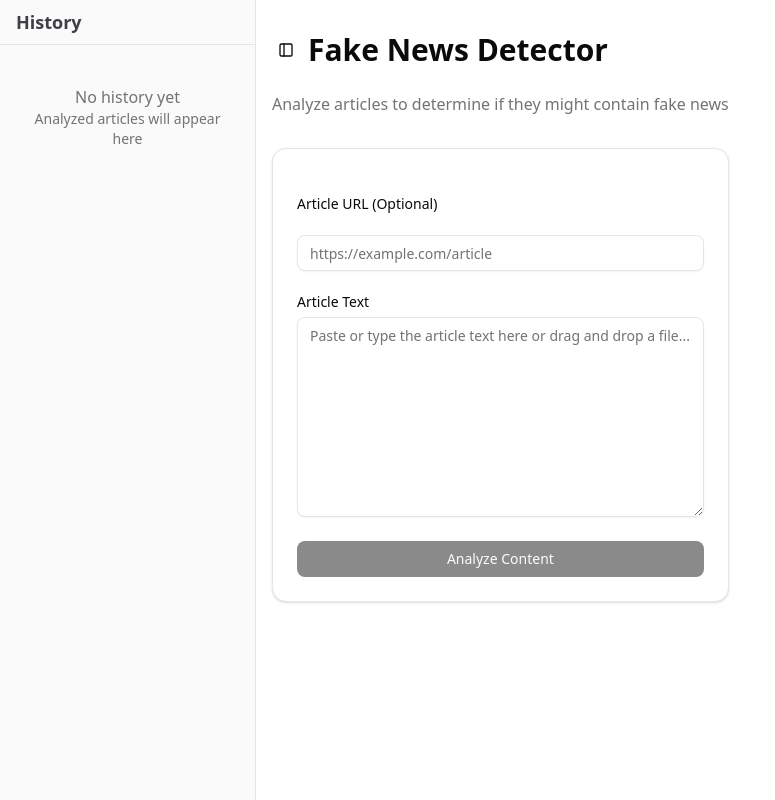
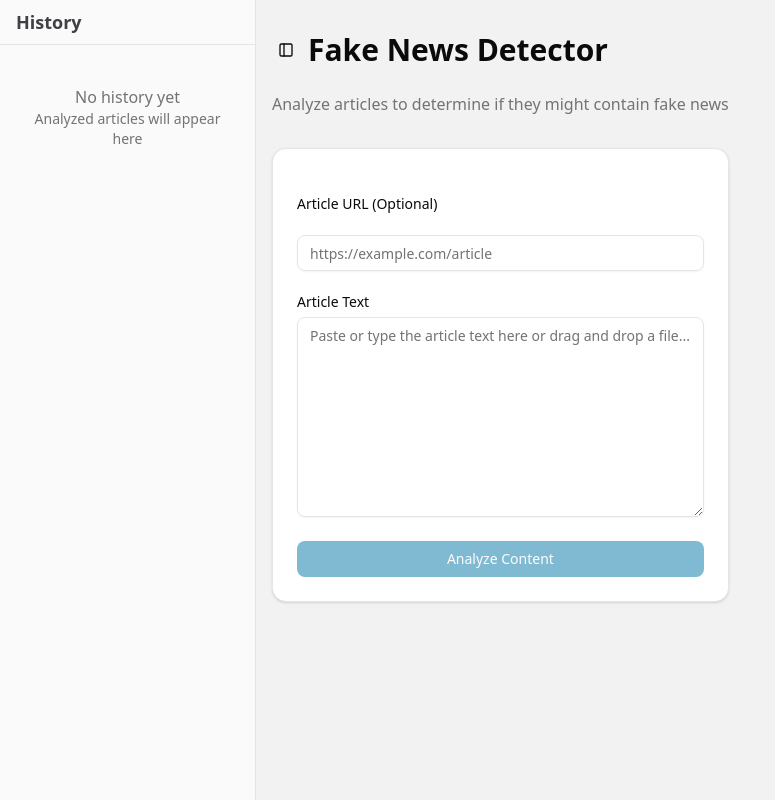
Before and after one commit to serval-devs/tmap-vibes, a React (Vite) app in the folder frontend/: page / in a window 1280 px wide. Shown: the whole page, without its empty margins (0-775 px from the left). Built offline with nearby package versions, Linux system fonts and the light colour scheme.

Commit message:
minor paint job

```diff
--- a/frontend/src/index.css
+++ b/frontend/src/index.css
@@ -12,19 +12,19 @@
   --sidebar-border: hsl(220 13% 91%);
   --sidebar-ring: hsl(217.2 91.2% 59.8%);
   --radius: 0.625rem;
-  --background: oklch(1 0 0);
+  --background: #F2F2F2;
   --foreground: oklch(0.145 0 0);
   --card: oklch(1 0 0);
   --card-foreground: oklch(0.145 0 0);
   --popover: oklch(1 0 0);
   --popover-foreground: oklch(0.145 0 0);
-  --primary: oklch(0.205 0 0);
+  --primary: #0378A6;
   --primary-foreground: oklch(0.985 0 0);
-  --secondary: oklch(0.97 0 0);
+  --secondary: #8BBBD9;
   --secondary-foreground: oklch(0.205 0 0);
   --muted: oklch(0.97 0 0);
   --muted-foreground: oklch(0.556 0 0);
-  --accent: oklch(0.97 0 0);
+  --accent: #14B5D9;
   --accent-foreground: oklch(0.205 0 0);
   --destructive: oklch(0.577 0.245 27.325);
   --border: oklch(0.922 0 0);
```
